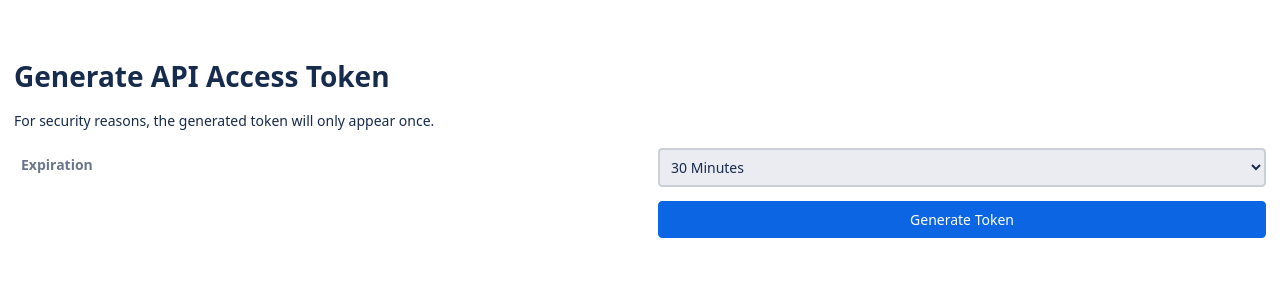
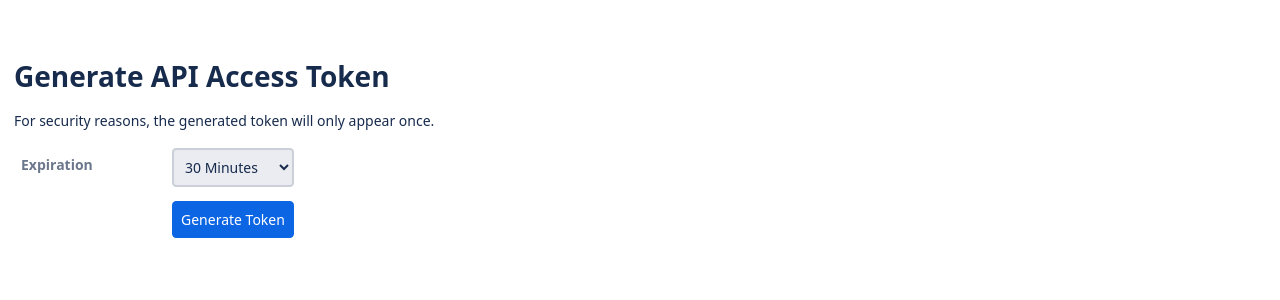
Before and after one commit to mcpcpc/librehtf, a Flask app: template librehtf/templates/auth/token.html in a window 1280 px wide. Shown: the part 57-357 px from the top of the page. Run offline with Flask 2, Linux system fonts and the light colour scheme; the template is opened without the code that fills it, so the values that code supplies are empty.

Commit message:
Update site.css

```diff
--- a/librehtf/static/site.css
+++ b/librehtf/static/site.css
@@ -148,6 +148,7 @@ form {
         display: grid;
         align-items: flex-start;
         grid-gap: calc(1rem * 1);
+        max-width: max-content;
 }
 
 form input, form select, form textarea {
```
